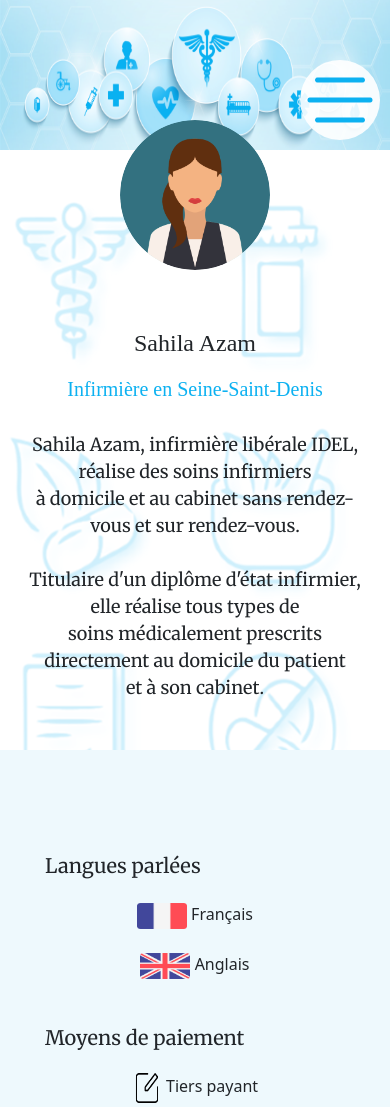
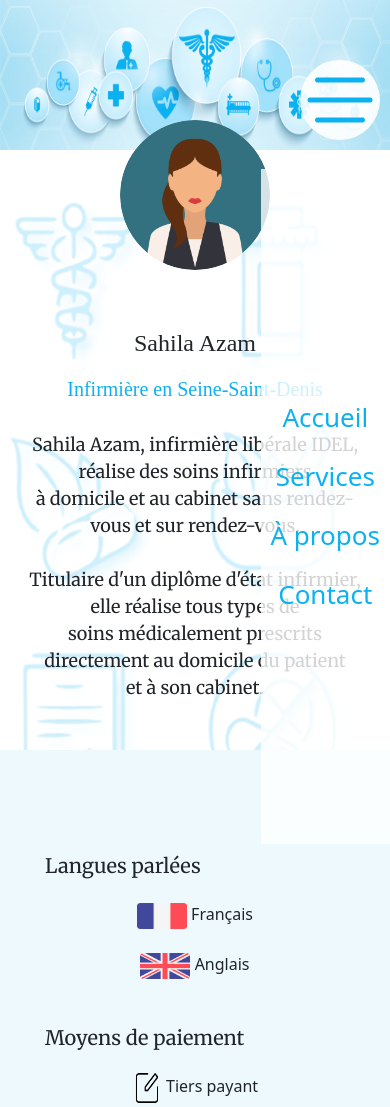
Before and after one commit to ovis02/Infirmiere, a PHP site: page /projet.html in a window 390 px wide; the page is wider, and only the part inside the window is pictured. Shown: the top 1107 px of that part. Run offline with PHP 8.4, Linux system fonts and the light colour scheme; some web fonts are replaced.

Commit message:
creation d'une barre nav tablette smartphone

```diff
--- a/projet.css
+++ b/projet.css
@@ -33,7 +33,7 @@ li {
   padding: 5px;
   font-size: 20px;
   font-family: "Kameron", serif;
-  color: black;
+  color: #0cb1f1;
   text-align: center;
   text-decoration: none; /* Supprime les soulignements des liens */
 }
@@ -66,6 +66,28 @@ li {
     0.9
   ); /* Cercle blanc transparent à 50% */
   border-radius: 50%; /* Pour créer le cercle */
+}
+
+.vertical-navbar {
+  display: none;
+  position: fixed;
+  bottom: 0;
+  right: 0;
+  height: 80%;
+  background-color: rgba(255, 255, 255, 0.8); /* Fond blanc transparent à 20% */
+  text-align: center;
+  z-index: 100;
+  display: flex;
+  flex-direction: column; /* Afficher les liens en colonnes */
+  align-items: center;
+  justify-content: center;
+}
+
+.vertical-navbar a {
+  color: #0cb1f1;
+  text-decoration: none;
+  font-size: 26px;
+  padding: 10px;
 }
 
 /*-----------------------------------------------------------------------------*/
--- a/projet.html
+++ b/projet.html
@@ -33,7 +33,14 @@
         <div class="titre-nav-container">
           <a class="titre-nav" href="#Prendre">Prendre<br />rendez-vous</a>
         </div>
+        <div id="vertical-navbar" class="vertical-navbar">
+  <a href="#">Accueil</a>
+  <a href="#">Services</a>
+  <a href="#">À propos</a>
+  <a href="#">Contact</a>
+</div>
         <div class="burger-container">
+          <a href="#" id="logo-burger-button">
           <img
             id="logo-burger"
             src="logoBurger.png"
@@ -41,7 +48,7 @@
             height="80px"
             width="80px"
             class="logo-burger"
-          />
+          /></a>
         </div>
         <div class="cercle-container">
           <img
@@ -281,9 +288,9 @@
             <h3>Informations pratiques</h3>
             <p class="p1">1er Etage</p>
             <p class="p1">Code 6712B</p>
-            <p class=><img src="parking.png" alt="Logo" width="40" height="40" />Parking au cabinet</p>
-            <p class=><img src="handicap.png" alt="Logo" width="40" height="40" />Accès handicapé</p>
-            <p class=><img src="lift.png" alt="Logo" width="40" height="40" />RDC ou avec ascenceur</p>
+            <p class=><img src="parking.png" alt="Logo" width="40" height="40" /> Parking au cabinet</p>
+            <p class=><img src="handicap.png" alt="Logo" width="40" height="40" /> Accès handicapé</p>
+            <p class=><img src="lift.png" alt="Logo" width="40" height="40" /> RDC ou avec ascenceur</p>
           </div>
         </div>
       </div>
--- a/projet.js
+++ b/projet.js
@@ -133,3 +133,25 @@ for (let jourIndex = 0; jourIndex < joursSemaine.length; jourIndex++) {
     creneauxHorairesDisponibles.push(creneau);
   }
 }
+
+//Navigation bouton burger
+
+// Sélectionnez le logo burger bouton et la barre de navigation verticale
+const logoBurgerButton = document.getElementById("logo-burger-button");
+const verticalNavbar = document.getElementById("vertical-navbar");
+
+// Créez une variable pour suivre l'état de la barre de navigation si elle est visible ou pas
+let isNavbarVisible = false;
+
+// Ajoutez un gestionnaire d'événement au logo burger bouton
+logoBurgerButton.addEventListener("click", () => {
+  // Inverse la visibilité de la barre de navigation verticale
+  if (!isNavbarVisible) {
+    verticalNavbar.style.right = "0";
+  } else {
+    verticalNavbar.style.right = "-200px";
+  }
+
+  // Mettez à jour l'état de la barre de navigation
+  isNavbarVisible = !isNavbarVisible;
+});
```
